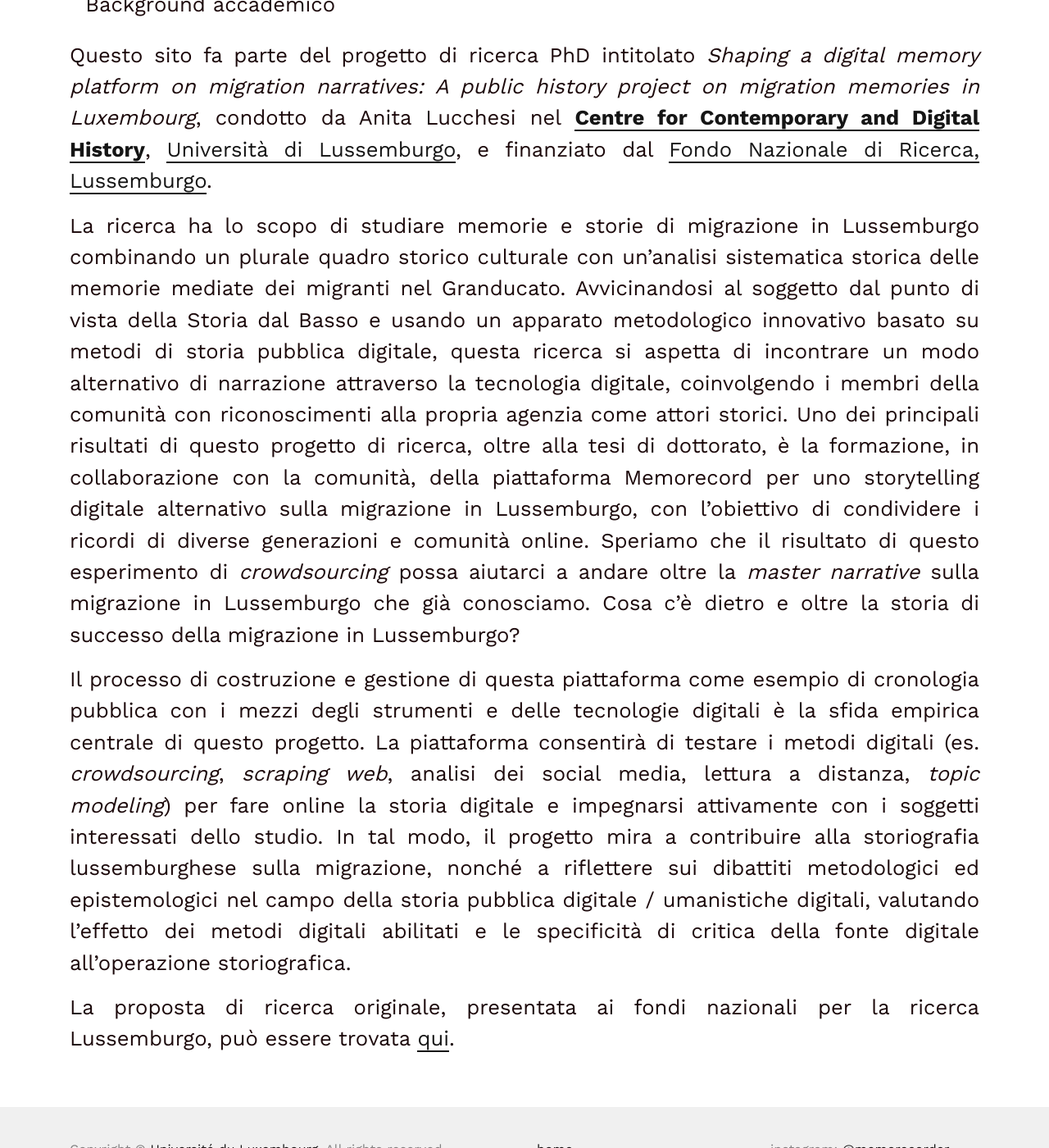
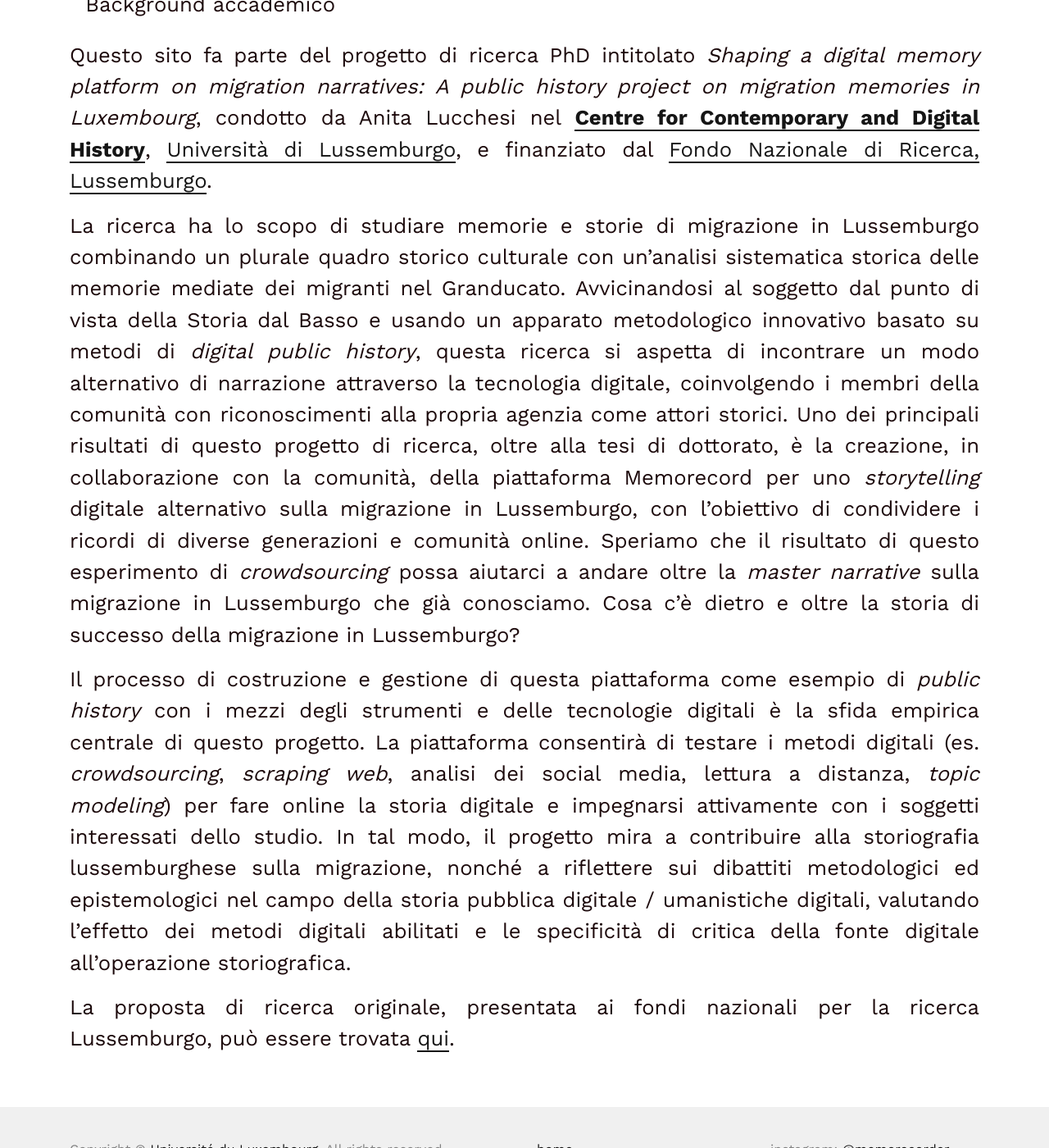
Before and after one commit to C2DH/memorecord, a Jekyll site: the page built from pages/the-project.it.md, in a window 1280 px wide and 1400 px high, scrolled down 793 px. Shown: the whole window at 82% size. Built offline with Jekyll 4.4.1, drawn with Linux system fonts in a browser that asks for light colours; some of the changed text lies outside the part shown.

Commit message:
Update the-project.it.md

```diff
--- a/pages/the-project.it.md
+++ b/pages/the-project.it.md
@@ -6,7 +6,7 @@ link: /the-project/
 title: The project
 ---
 
-**Memorecord** è un progetto di storia pubblica digitale. Riunisce **la partecipazione della comunità e lo sforzo accademico** per presentare un altro punto di vista sulla storia della migrazione in Lussemburgo. Sfrutta le nuove tecnologie di comunicazione per avvicinarsi alla storia in modo collaborativo.
+**Memorecord** è un progetto di *digital public history*. Riunisce **la partecipazione della comunità e lo sforzo accademico** per presentare un altro punto di vista sulla storia della migrazione in Lussemburgo. Sfrutta le nuove tecnologie di comunicazione per avvicinarsi alla storia in modo collaborativo.
 
 <!-- more -->
 
@@ -17,8 +17,8 @@ La partecipazione della comunità è l'anima di questo esperimento di crowdsourc
 
 Questo sito fa parte del progetto di ricerca PhD intitolato *Shaping a digital memory platform on migration narratives: A public history project on migration memories in Luxembourg*, condotto da Anita Lucchesi nel [**Centre for Contemporary and Digital History**](https://www.c2dh.uni.lu/), [Università di Lussemburgo](https://www.uni.lu/), e finanziato dal [Fondo Nazionale di Ricerca, Lussemburgo](https://www.fnr.lu).
 
-La ricerca ha lo scopo di studiare memorie e storie di migrazione in Lussemburgo combinando un plurale quadro storico culturale con un'analisi sistematica storica delle memorie mediate dei migranti nel Granducato. Avvicinandosi al soggetto dal punto di vista della Storia dal Basso e usando un apparato metodologico innovativo basato su metodi di storia pubblica digitale, questa ricerca si aspetta di incontrare un modo alternativo di narrazione attraverso la tecnologia digitale, coinvolgendo i membri della comunità con riconoscimenti alla propria agenzia come attori storici. Uno dei principali risultati di questo progetto di ricerca, oltre alla tesi di dottorato, è la formazione, in collaborazione con la comunità, della piattaforma Memorecord per uno storytelling digitale alternativo sulla migrazione in Lussemburgo, con l'obiettivo di condividere i ricordi di diverse generazioni e comunità online. Speriamo che il risultato di questo esperimento di *crowdsourcing* possa aiutarci a  andare oltre la *master narrative* sulla migrazione in Lussemburgo che già conosciamo. Cosa c'è dietro e oltre la storia di successo della migrazione in Lussemburgo?
+La ricerca ha lo scopo di studiare memorie e storie di migrazione in Lussemburgo combinando un plurale quadro storico culturale con un'analisi sistematica storica delle memorie mediate dei migranti nel Granducato. Avvicinandosi al soggetto dal punto di vista della Storia dal Basso e usando un apparato metodologico innovativo basato su metodi di *digital public history*, questa ricerca si aspetta di incontrare un modo alternativo di narrazione attraverso la tecnologia digitale, coinvolgendo i membri della comunità con riconoscimenti alla propria agenzia come attori storici. Uno dei principali risultati di questo progetto di ricerca, oltre alla tesi di dottorato, è la creazione, in collaborazione con la comunità, della piattaforma Memorecord per uno *storytelling* digitale alternativo sulla migrazione in Lussemburgo, con l'obiettivo di condividere i ricordi di diverse generazioni e comunità online. Speriamo che il risultato di questo esperimento di *crowdsourcing* possa aiutarci a  andare oltre la *master narrative* sulla migrazione in Lussemburgo che già conosciamo. Cosa c'è dietro e oltre la storia di successo della migrazione in Lussemburgo?
 
-Il processo di costruzione e gestione di questa piattaforma come esempio di cronologia pubblica con i mezzi degli strumenti e delle tecnologie digitali è la sfida empirica centrale di questo progetto. La piattaforma consentirà di testare i metodi digitali (es. *crowdsourcing*, *scraping web*, analisi dei social media, lettura a distanza, *topic modeling*) per fare online la storia digitale e impegnarsi attivamente con i soggetti interessati dello studio. In tal modo, il progetto mira a contribuire alla storiografia lussemburghese sulla migrazione, nonché a riflettere sui dibattiti metodologici ed epistemologici nel campo della storia pubblica digitale / umanistiche digitali, valutando l'effetto dei metodi digitali abilitati e le specificità di critica della fonte digitale all'operazione storiografica.
+Il processo di costruzione e gestione di questa piattaforma come esempio di *public history* con i mezzi degli strumenti e delle tecnologie digitali è la sfida empirica centrale di questo progetto. La piattaforma consentirà di testare i metodi digitali (es. *crowdsourcing*, *scraping web*, analisi dei social media, lettura a distanza, *topic modeling*) per fare online la storia digitale e impegnarsi attivamente con i soggetti interessati dello studio. In tal modo, il progetto mira a contribuire alla storiografia lussemburghese sulla migrazione, nonché a riflettere sui dibattiti metodologici ed epistemologici nel campo della storia pubblica digitale / umanistiche digitali, valutando l'effetto dei metodi digitali abilitati e le specificità di critica della fonte digitale all'operazione storiografica.
 
 La proposta di ricerca originale, presentata ai fondi nazionali per la ricerca Lussemburgo, può essere trovata [qui](https://historiografianarede.files.wordpress.com/2015/10/lucchesi-fnr.pdf).
```
